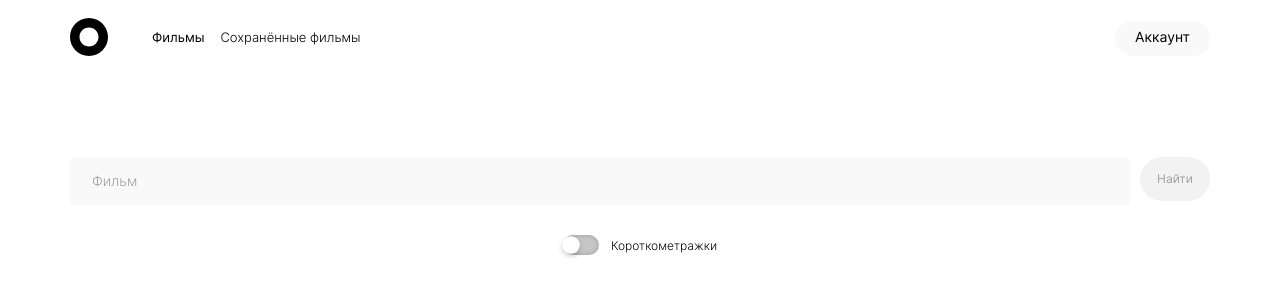
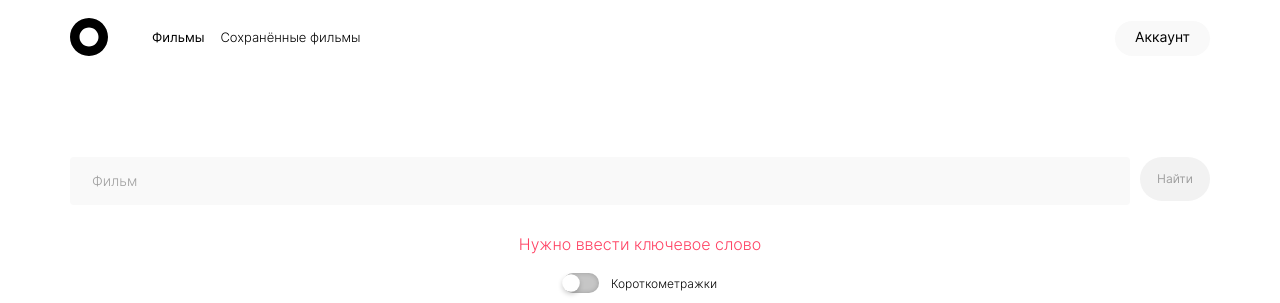
Before and after one commit to verymarine/movies-explorer-frontend, a React (Create React App) app in the folder movies-explorer/: page /movies in a window 1280 px wide. Shown: the top 303 px of the page. Built offline with nearby package versions, Linux system fonts and the light colour scheme; no server answers; sample sign-in values are in the browser's storage; the HTML template or start-up script is replaced by a standard one.

Commit message:
fixed notification

```diff
--- a/movies-explorer/src/components/App/App.js
+++ b/movies-explorer/src/components/App/App.js
@@ -233,13 +233,13 @@ const filteredMovies = movies.filter(movie => {
     return movie.nameRU.toLowerCase().includes(searchQuery.toLowerCase());
 })
 
-const filteredFavouriteMovies = favourites.filter(favourite => {
-    return favourite.nameRU.toLowerCase().includes(searchQuery.toLowerCase());
-})
+// const filteredFavouriteMovies = favourites.filter(favourite => {
+//     return favourite.nameRU.toLowerCase().includes(searchQuery.toLowerCase());
+// })
 
-console.log(favourites, "favourites");
-console.log(filteredMovies, "filteredMovies");
-console.log(filteredFavouriteMovies, 'filteredFavouriteMovies');
+// console.log(favourites, "favourites");
+// console.log(filteredMovies, "filteredMovies");
+// console.log(filteredFavouriteMovies, 'filteredFavouriteMovies');
 
 // ф-я чекида короткометражек
 function handleCheckbox(e) {
@@ -303,6 +303,8 @@ function closeNavigation() {
 }
 
 setTimeout(closeNavigation, 7000);
+
+console.log(filteredMovies.length);
 
 return (
     <div className="page">
--- a/movies-explorer/src/components/Movies/Movies.js
+++ b/movies-explorer/src/components/Movies/Movies.js
@@ -67,6 +67,7 @@ function Movies(props) {
                     handleInputChange={props.handleInputChange}
                     handleFormSubmit={props.handleFormSubmit}
                     buttonSearch={props.buttonSearch}
+                    filteredMovies={props.filteredMovies}
                 />
                 <FilterCheckbox
                     handleCheckbox={props.handleCheckbox}
--- a/movies-explorer/src/components/Movies/SearchForm/SearchForm.css
+++ b/movies-explorer/src/components/Movies/SearchForm/SearchForm.css
@@ -92,6 +92,18 @@ input[type="search"] {
     opacity: .6;
 }
 
+.serach-form__info {
+    margin: 20px auto 20px auto;
+    font-family: 'Inter';
+    font-style: normal;
+    font-weight: 400;
+    font-size: 16px;
+    line-height: 18px;
+    /* color: #000000; */
+    color: #FF4062;
+    text-align: center;
+}
+
 @media screen and (max-width: 1023px) {
     .search-form__form {
         margin-left: auto;
--- a/movies-explorer/src/components/Movies/SearchForm/SearchForm.js
+++ b/movies-explorer/src/components/Movies/SearchForm/SearchForm.js
@@ -1,7 +1,8 @@
-import React from "react";
+import React, { useState } from "react";
 import "./SearchForm.css";
 
 function SearchForm(props) {
+
     return (
         <section className="search-form">
             <form className="search-form__form" action="" method="get" onSubmit={props.handleFormSubmit}>
@@ -14,6 +15,14 @@ function SearchForm(props) {
                     disabled={props.buttonSearch}
                 >Найти</button>
             </form>
+            {props.buttonSearch
+                ? <p className="serach-form__info">Нужно ввести ключевое слово</p>
+                : <></>
+            }
+            { (props.filteredMovies.length === 0 && props.buttonSearch === false)
+                ? <p className="serach-form__info">Ничего не найдено</p>
+                : <></>
+            }
         </section>
     );
 }
--- a/movies-explorer/src/components/Register/Register.js
+++ b/movies-explorer/src/components/Register/Register.js
@@ -59,6 +59,8 @@ function Register(props) {
                             id="name"
                             name="name"
                             type="text"
+                            minLength="2"
+                            maxLength="12"
                             required
                             value={values.name || ''}
                             onChange={handleChange}
--- a/movies-explorer/src/utils/Auth.js
+++ b/movies-explorer/src/utils/Auth.js
@@ -1,5 +1,5 @@
-export const BASE_URL = 'https://api.moviehub.nomoredomains.xyz';
-// export const BASE_URL = 'http://localhost:3000';
+// export const BASE_URL = 'https://api.moviehub.nomoredomains.xyz';
+export const BASE_URL = 'http://localhost:3000';
 
 
 export const register = (name, email, password) => {
--- a/movies-explorer/src/utils/MainApi.js
+++ b/movies-explorer/src/utils/MainApi.js
@@ -74,8 +74,8 @@ class MainApi {
 }
 
 const api = new MainApi({
-    url: 'https://api.moviehub.nomoredomains.xyz',
-    // url: 'http://localhost:3000',
+    // url: 'https://api.moviehub.nomoredomains.xyz',
+    url: 'http://localhost:3000',
     headers: {
         // authorization: localStorage.getItem("jwt"),
         "Content-Type": `application/json`,
```
